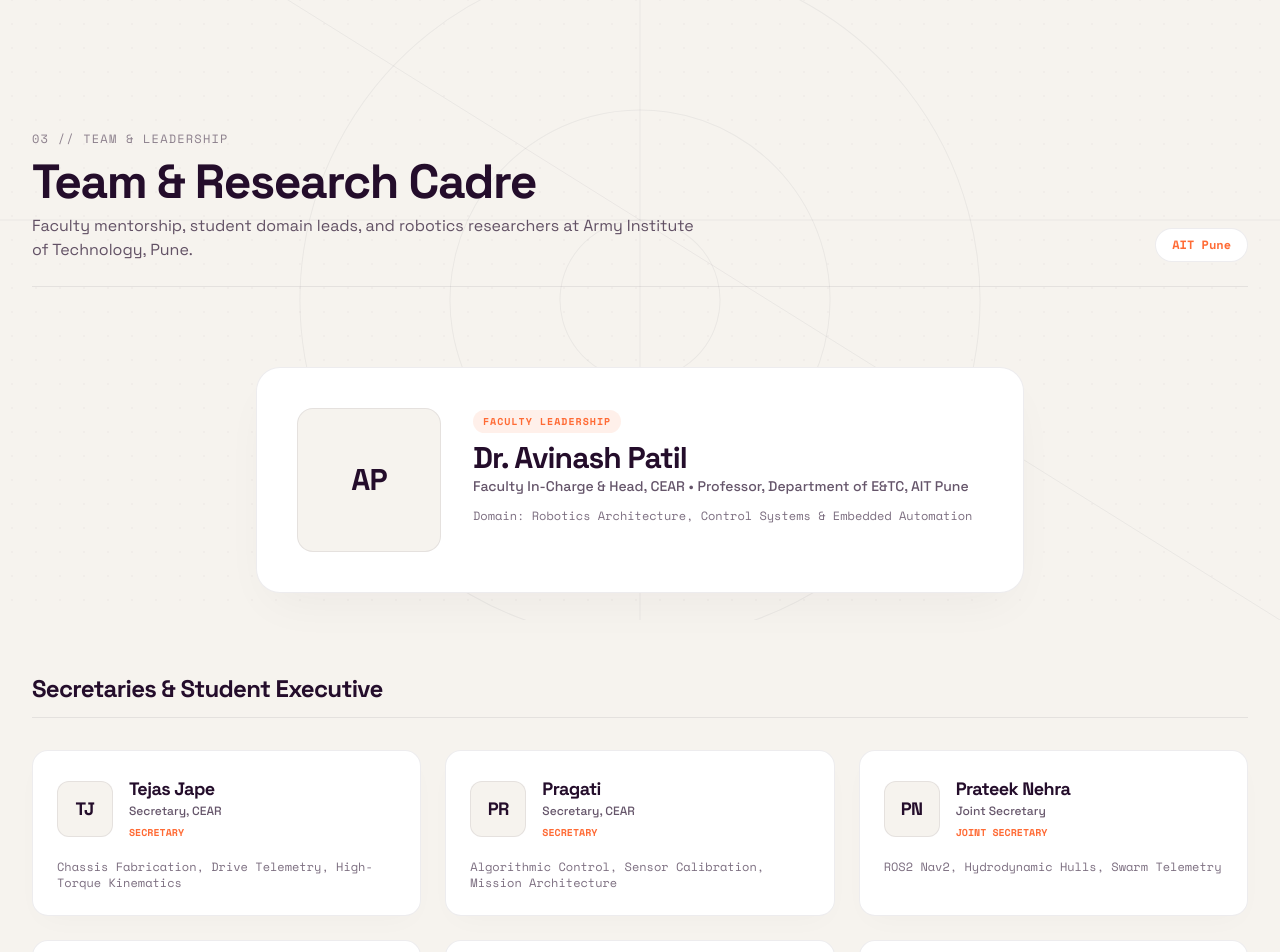
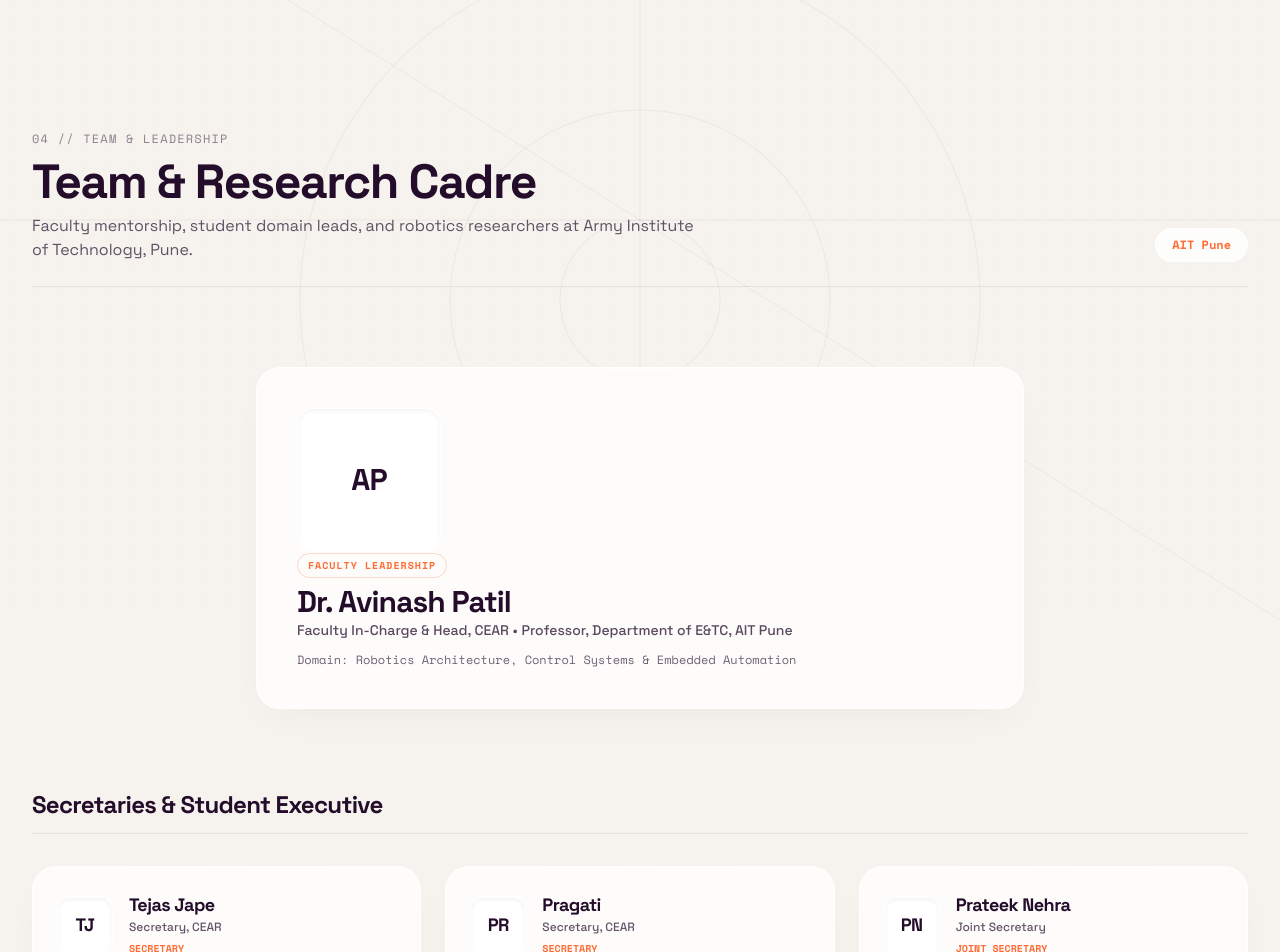
Before and after one commit to mahimaanchra/cear-ait-website, a Next.js app: page /team in a window 1280 px wide. Shown: the part 180-1132 px from the top of the page. Built offline with nearby package versions, Linux system fonts and the light colour scheme; no server answers; the database is empty.

Commit message:
feat(sections): enhance achievements, team cadre, events, and contact form with glass cards

```diff
--- a/src/components/sections/Team.tsx
+++ b/src/components/sections/Team.tsx
@@ -5,6 +5,7 @@ import Image from "next/image";
 import { motion } from "framer-motion";
 import { Linkedin, Github, ShieldCheck } from "lucide-react";
 import { useSiteContent } from "@/context/SiteContentContext";
+import { GlassCard } from "@/components/ui/GlassCard";
 
 export function Team() {
   const { facultyIncharge, secretaries, jointSecretaries, coreContributors } = useSiteContent();
@@ -16,7 +17,7 @@ export function Team() {
         <div className="flex flex-col md:flex-row md:items-end justify-between gap-6 border-b border-[#240d2b]/[0.08] pb-6">
           <div className="space-y-2 max-w-2xl">
             <span className="text-xs font-mono tracking-widest uppercase text-[#240d2b]/50">
-              03 // Team &amp; Leadership
+              04 // Team &amp; Leadership
             </span>
             <h2 className="text-3xl sm:text-5xl font-black font-display text-[#240d2b] tracking-tight">
               Team &amp; Research Cadre
@@ -26,21 +27,18 @@ export function Team() {
             </p>
           </div>
 
-          <div className="text-xs font-mono text-[#240d2b]/60 px-4 py-2 rounded-full bg-white border border-[#240d2b]/[0.08] shadow-xs shrink-0">
+          <div className="text-xs font-mono text-[#240d2b]/60 px-4 py-2 rounded-full bg-white/80 backdrop-blur-md border border-white/80 shadow-xs shrink-0">
             <span className="text-[#ff6b35] font-semibold">AIT Pune</span>
           </div>
         </div>
 
         {/* 1. Faculty In-Charge Spotlight */}
         <div className="max-w-3xl mx-auto">
-          <motion.div
-            initial={{ opacity: 0, y: 15 }}
-            whileInView={{ opacity: 1, y: 0 }}
-            viewport={{ once: true }}
-            whileHover={{ y: -4 }}
-            className="bg-white rounded-3xl border border-[#240d2b]/[0.08] p-8 sm:p-10 shadow-[0_20px_50px_-15px_rgba(36,13,43,0.05)] hover:border-[#ff6b35]/30 transition-all flex flex-col sm:flex-row items-center sm:items-start gap-8"
+          <GlassCard
+            className="p-8 sm:p-10 flex flex-col sm:flex-row items-center sm:items-start gap-8"
+            spotlightColor="rgba(255, 107, 53, 0.16)"
           >
-            <div className="w-28 h-28 sm:w-36 sm:h-36 rounded-2xl bg-[#f6f3ee] border border-[#240d2b]/[0.08] flex items-center justify-center text-[#240d2b] shrink-0 relative overflow-hidden">
+            <div className="w-28 h-28 sm:w-36 sm:h-36 rounded-2xl bg-white/80 border border-white/80 flex items-center justify-center text-[#240d2b] shrink-0 relative overflow-hidden shadow-inner">
               {facultyIncharge.imageUrl ? (
                 <Image
                   src={facultyIncharge.imageUrl}
@@ -57,19 +55,19 @@ export function Team() {
 
             <div className="space-y-3 text-center sm:text-left flex-1">
               <div>
-                <span className="text-[10px] font-mono tracking-widest uppercase text-[#ff6b35] bg-[#ff6b35]/10 px-2.5 py-1 rounded-full font-semibold">
+                <span className="text-[10px] font-mono tracking-widest uppercase text-[#ff6b35] bg-[#ff6b35]/12 border border-[#ff6b35]/25 px-2.5 py-1 rounded-full font-semibold">
                   Faculty Leadership
                 </span>
                 <h3 className="text-2xl sm:text-3xl font-bold font-display text-[#240d2b] mt-2">
                   {facultyIncharge.name}
                 </h3>
-                <p className="text-xs sm:text-sm font-medium font-body text-[#240d2b]/70">
+                <p className="text-xs sm:text-sm font-medium font-body text-[#240d2b]/75">
                   {facultyIncharge.role} • {facultyIncharge.subRole}
                 </p>
               </div>
 
               {facultyIncharge.specialization && (
-                <p className="text-xs text-[#240d2b]/60 font-mono">
+                <p className="text-xs text-[#240d2b]/65 font-mono">
                   Domain: {facultyIncharge.specialization}
                 </p>
               )}
@@ -88,7 +86,7 @@ export function Team() {
                 </div>
               )}
             </div>
-          </motion.div>
+          </GlassCard>
         </div>
 
         {/* 2. Secretaries & Student Leadership */}
@@ -100,24 +98,20 @@ export function Team() {
           </div>
 
           <div className="grid grid-cols-1 sm:grid-cols-2 lg:grid-cols-3 gap-6">
-            {[...secretaries, ...jointSecretaries].map((member, i) => {
+            {[...secretaries, ...jointSecretaries].map((member) => {
               const hasValidSocials =
                 (member.linkedin && member.linkedin !== "https://linkedin.com") ||
                 (member.github && member.github !== "https://github.com");
 
               return (
-                <motion.div
+                <GlassCard
                   key={member.id}
-                  initial={{ opacity: 0, y: 15 }}
-                  whileInView={{ opacity: 1, y: 0 }}
-                  viewport={{ once: true }}
-                  transition={{ duration: 0.4, delay: i * 0.05 }}
-                  whileHover={{ y: -5 }}
-                  className="p-6 rounded-2xl bg-white border border-[#240d2b]/[0.08] shadow-[0_10px_30px_-10px_rgba(36,13,43,0.03)] hover:shadow-[0_20px_40px_-15px_rgba(36,13,43,0.06)] hover:border-[#ff6b35]/30 transition-all flex flex-col justify-between"
+                  spotlightColor="rgba(255, 107, 53, 0.12)"
+                  className="p-6 flex flex-col justify-between"
                 >
                   <div className="space-y-4">
                     <div className="flex items-center gap-4">
-                      <div className="w-14 h-14 rounded-xl bg-[#f6f3ee] border border-[#240d2b]/[0.08] flex items-center justify-center text-[#240d2b] font-display font-bold text-lg shrink-0 relative overflow-hidden">
+                      <div className="w-14 h-14 rounded-xl bg-white/80 border border-white/80 flex items-center justify-center text-[#240d2b] font-display font-bold text-lg shrink-0 relative overflow-hidden shadow-inner">
                         {member.imageUrl ? (
                           <Image
                             src={member.imageUrl}
@@ -144,20 +138,20 @@ export function Team() {
                     </div>
 
                     {member.specialization && (
-                      <p className="text-xs text-[#240d2b]/60 font-mono">
+                      <p className="text-xs text-[#240d2b]/65 font-mono">
                         {member.specialization}
                       </p>
                     )}
                   </div>
 
                   {hasValidSocials && (
-                    <div className="pt-4 mt-4 border-t border-[#240d2b]/[0.06] flex items-center gap-3">
+                    <div className="pt-4 mt-4 border-t border-[#240d2b]/[0.08] flex items-center gap-3">
                       {member.linkedin && member.linkedin !== "https://linkedin.com" && (
                         <a
                           href={member.linkedin}
                           target="_blank"
                           rel="noopener noreferrer"
-                          className="text-xs text-[#240d2b]/50 hover:text-[#ff6b35] transition-colors flex items-center gap-1 font-mono"
+                          className="text-xs text-[#240d2b]/60 hover:text-[#ff6b35] transition-colors flex items-center gap-1 font-mono"
                         >
                           <Linkedin className="w-3.5 h-3.5" />
                           <span>LinkedIn</span>
@@ -168,7 +162,7 @@ export function Team() {
                           href={member.github}
                           target="_blank"
                           rel="noopener noreferrer"
-                          className="text-xs text-[#240d2b]/50 hover:text-[#ff6b35] transition-colors flex items-center gap-1 font-mono"
+                          className="text-xs text-[#240d2b]/60 hover:text-[#ff6b35] transition-colors flex items-center gap-1 font-mono"
                         >
                           <Github className="w-3.5 h-3.5" />
                           <span>GitHub</span>
@@ -176,7 +170,7 @@ export function Team() {
                       )}
                     </div>
                   )}
-                </motion.div>
+                </GlassCard>
               );
             })}
           </div>
@@ -195,16 +189,16 @@ export function Team() {
               {coreContributors.map((c) => (
                 <div
                   key={c.id}
-                  className="p-4 rounded-xl bg-white border border-[#240d2b]/[0.08] hover:border-[#ff6b35]/30 transition-all flex items-center gap-3"
+                  className="p-4 rounded-2xl bg-white/70 backdrop-blur-md border border-white/80 hover:border-[#ff6b35]/40 hover:bg-white/90 shadow-xs transition-all flex items-center gap-3"
                 >
-                  <div className="w-9 h-9 rounded-lg bg-[#f6f3ee] border border-[#240d2b]/[0.08] flex items-center justify-center font-mono font-bold text-xs text-[#240d2b] shrink-0">
+                  <div className="w-9 h-9 rounded-lg bg-white border border-white/80 flex items-center justify-center font-mono font-bold text-xs text-[#240d2b] shrink-0 shadow-inner">
                     {c.avatarInitials || c.name.slice(0, 2).toUpperCase()}
                   </div>
                   <div className="min-w-0">
                     <p className="font-display text-sm font-bold text-[#240d2b] truncate">
                       {c.name}
                     </p>
-                    <p className="text-[11px] font-mono text-[#240d2b]/60 truncate">
+                    <p className="text-[11px] font-mono text-[#240d2b]/65 truncate">
                       {c.role}
                     </p>
                   </div>
```
Also changed, not shown: src/components/sections/Achievements.tsx (+12 -15 lines), src/components/sections/ContactAndFAQ.tsx (+17 -13 lines), src/components/sections/UpcomingEvents.tsx (+15 -18 lines).
